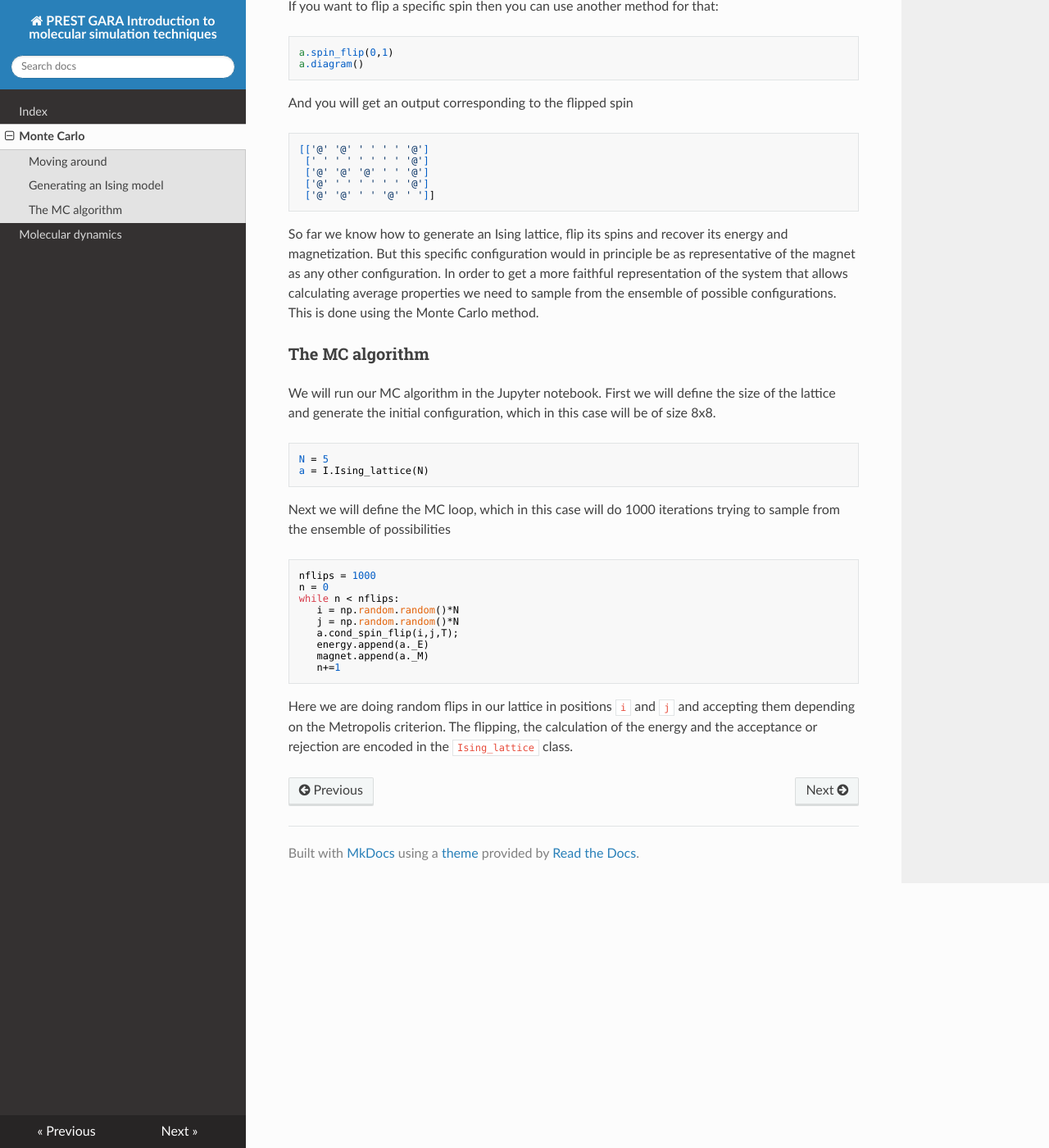
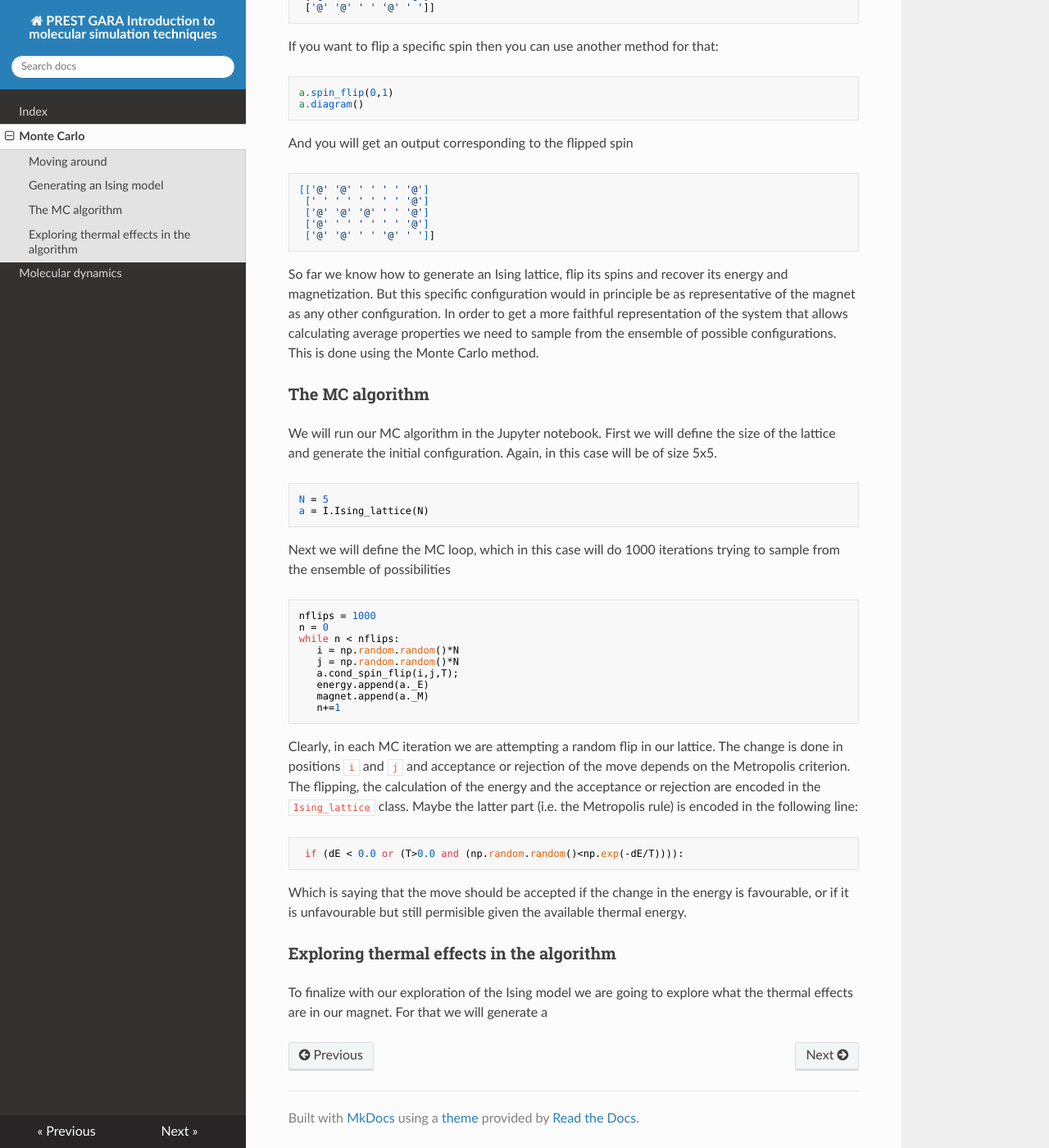
Before and after one commit to daviddesancho/PRESTGARA, an MkDocs documentation site: the page built from docs/mc.md, in a window 1280 px wide and 1400 px high, scrolled down 1736 px. Shown: the whole window at 82% size. Built offline with MkDocs 1.6.1, drawn with Linux system fonts in a browser that asks for light colours; nearby versions of some CDN libraries; old or Windows-style settings are respelled for this version of MkDocs; some of the changed text lies outside the part shown.

Commit message:
only temperature effects are left

````diff
--- a/docs/mc.md
+++ b/docs/mc.md
@@ -1,36 +1,40 @@
 # Monte Carlo simulation of an Ising model
 
-The [Ising model](https://en.wikipedia.org/wiki/Ising_model) is very useful as a model for
- magnetization that will allow for exploring the Monte Carlo method. In the Ising model
-we consider a two-dimensional lattice of particles, each of which has only two possible
-spins, "up" and "down". In our particular example we will consider that interactions
-are limited to nearest neighbours. A parallel pair results in a lower energy than an
-antiparallel pair. Ideally, we would also consider the effect of an external field on the
-results, but today we will focus on the effects of the temperature only.
+The [Ising model](https://en.wikipedia.org/wiki/Ising_model) is very useful as a
+model for magnetization that will allow for exploring the Monte Carlo method. In
+the Ising model we consider a two-dimensional lattice of particles, each of which
+ has only two possible spins, "up" and "down". In our particular example we will
+consider that interactions are limited to nearest neighbours. A parallel pair
+results in a lower energy than an antiparallel pair. Ideally, we would also
+ consider the effect of an external field on the results, but today we will focus
+ on the effects of the temperature only.
 
-For this exercise we use the code developed by Frans Pretorius and William East (Princeton
-University). The first thing we need to do is download two pieces of Python code:
+For this exercise we use the code developed by Frans Pretorius and William
+East (Princeton
+University). The first thing we need to do is download two pieces of Python
+code:
 [```ising_MHMC.py```](https://github.com/daviddesancho/PRESTGARA/blob/master/code/Ising_2d/ising_MHMC.py)
 and [```ising.py```](https://github.com/daviddesancho/PRESTGARA/blob/master/code/Ising_2d/ising.py).
 
 ### Moving around
 
 In order to start getting some intuition on we will start working on a
-[jupyter-notebook](http://jupyter.org/). Assuming that the ```jupyter``` package is
-properly installed in your anaconda Python distribution of your machine, you just have
- to open your terminal and move to the directory where your files are located. The
-files you downloaded are probably in the ```Downloads``` folder of your machine, so in
-your terminal type the following:
+[jupyter-notebook](http://jupyter.org/). Assuming that the ```jupyter```
+package is properly installed in your anaconda Python distribution of
+your machine, you just have  to open your terminal and move to the directory
+ where your files are located. The files you downloaded are probably in the
+```Downloads``` folder of your machine, so in your terminal type the following:
 
 	$> mkdir Ising
 	$> mv ~/Downloads/ising.py Ising
 	$> jupyter-notebook ising.py
 
 ### Generating an Ising model
-In a text editor we will open the ```ising.py``` file itself. The Python code we are using
-contains a class (called ```Ising_lattice```) that allows generating 2D Ising models of size NxN.
- Although you do not need to understand everything in this file it is useful to go through
- some bits of code.
+In a text editor we will open the ```ising.py``` file itself. The Python code
+ we are using contains a class (called ```Ising_lattice```) that allows
+generating 2D Ising models of size NxN. Although you do not need to understand
+everything in this file it is useful to go through some bits of code. For example,
+look at the following snippet:
 
 	def __init__(self,N,J=1.0,H=0.0):
 	   self._N=N
@@ -40,27 +44,31 @@
 	   self.random_spins()
 	   self._compute_E_M()
 
-This is the method that initializes instances of the ```Ising_lattice``` class, which
-needs to know the size of the lattice (```N```),  the strength of the interactions
-(```J```) and the external magnetization (```H```). Also, we are initializing
-the lattice by randomizing the spin directions (using the method ```random_spins()```) and
- computing the energies and magnetization (```_comput_E_M()```).
+What you read above is called a "method", a part of a class which in this case
+initializes an instance of the ```Ising_lattice``` class. The information it
+needs to get from the user is the size of the lattice (```N```),  the strength
+ of the interactions (```J```) and the external magnetization (```H```). Also,
+ we are initializing the lattice by randomizing the spin directions (using the
+ method ```random_spins()```) and computing the energies and magnetization
+(```_compute_E_M()```).
 
-Let's then initialize an instance of this class in our jupyter-notebook. First, in a cell
-we will first import a number of packages writing and executing the following lines
+Let's then initialize an instance of this class in our jupyter-notebook.
+First, we will first import a number of packages writing and executing the
+following lines in a cell
 
 	import numpy as np
 	import ising as I
 	import matplotlib.pyplot as plt
 	%matplotlib inline
 
-To run this cell we need to either click ```Shift+Enter``` or use the Play button. Then
-we can generate an instance of the class of *N=*5.
+To run a cell we just need to either click ```Shift+Enter``` or use the Play
+ button on the top bar. Next, we can generate an instance of the class with
+size *N=*5.
 
 	a = I.Ising_lattice(5)
 
-This generates a 5x5 lattice with randomized spins. To get a simple visualization of this
-you can use another method written in the class.
+This generates a 5x5 lattice with randomized spins. To get a simple
+visualization of this you can use another method written in the class.
 
 	a.diagram()
 
@@ -87,22 +95,23 @@
 	 ['@' ' ' ' ' ' ' '@']
 	 ['@' '@' ' ' '@' ' ']]
 
-So far we know how to generate an Ising lattice, flip its spins and recover its energy
-and magnetization. But this specific configuration would in principle be as representative
-of the magnet as any other configuration. In order to get a more faithful representation of
-the system that allows calculating average properties we need to sample from the ensemble
+So far we know how to generate an Ising lattice, flip its spins and recover
+ its energy and magnetization. But this specific configuration would in
+principle be as representative of the magnet as any other configuration.
+In order to get a more faithful representation of the system that allows
+calculating average properties we need to sample from the ensemble
 of possible configurations. This is done using the Monte Carlo method.
 
 ### The MC algorithm
-We will run our MC algorithm in the Jupyter notebook. First we will define the
-size of the lattice and generate the initial configuration, which in this case
-will be of size 8x8.
+We will run our MC algorithm in the Jupyter notebook. First we will define
+the size of the lattice and generate the initial configuration. Again, in
+ this case will be of size 5x5.
 
 	N = 5
 	a = I.Ising_lattice(N)
 
-Next we will define the MC loop, which in this case will do 1000 iterations trying
-to sample from the ensemble of possibilities
+Next we will define the MC loop, which in this case will do 1000 iterations
+trying to sample from the ensemble of possibilities
 
 	nflips = 1000
 	n = 0
@@ -114,7 +123,19 @@
 	   magnet.append(a._M)
 	   n+=1
 
-Here we are doing random flips in our lattice in positions ```i``` and
-```j``` and accepting them depending on the Metropolis criterion. The
-flipping, the calculation of the energy and the acceptance or rejection
-are encoded in the ```Ising_lattice``` class.
+Clearly, in each MC iteration we are attempting a random flip in our lattice.
+The change is done in positions ```i``` and ```j``` and acceptance or rejection
+ of the move depends on the Metropolis criterion. The flipping, the calculation
+of the energy and the acceptance or rejection are encoded in the
+```Ising_lattice``` class. Maybe the latter part (i.e. the Metropolis rule)
+is encoded in the following line:
+
+	 if (dE < 0.0 or (T>0.0 and (np.random.random()<np.exp(-dE/T)))):
+
+Which is saying that the move should be accepted if the change in the energy is
+favourable, or if it is unfavourable but still permisible given the available
+thermal energy.
+
+### Exploring thermal effects in the algorithm
+To finalize with our exploration of the Ising model we are going to explore what
+the thermal effects are in our magnet. For that we will generate a
````
Also changed, not shown: 1 other file.
